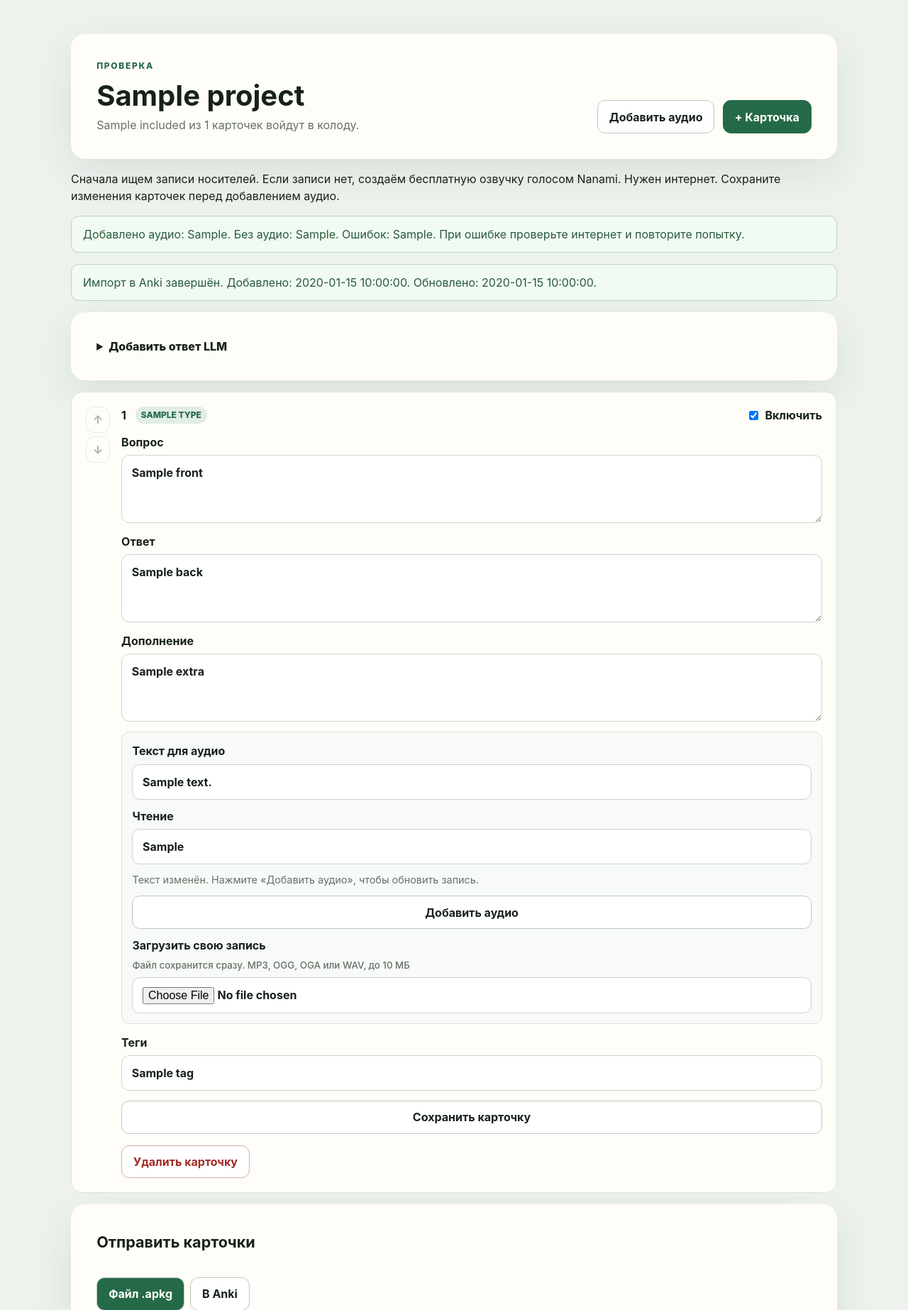
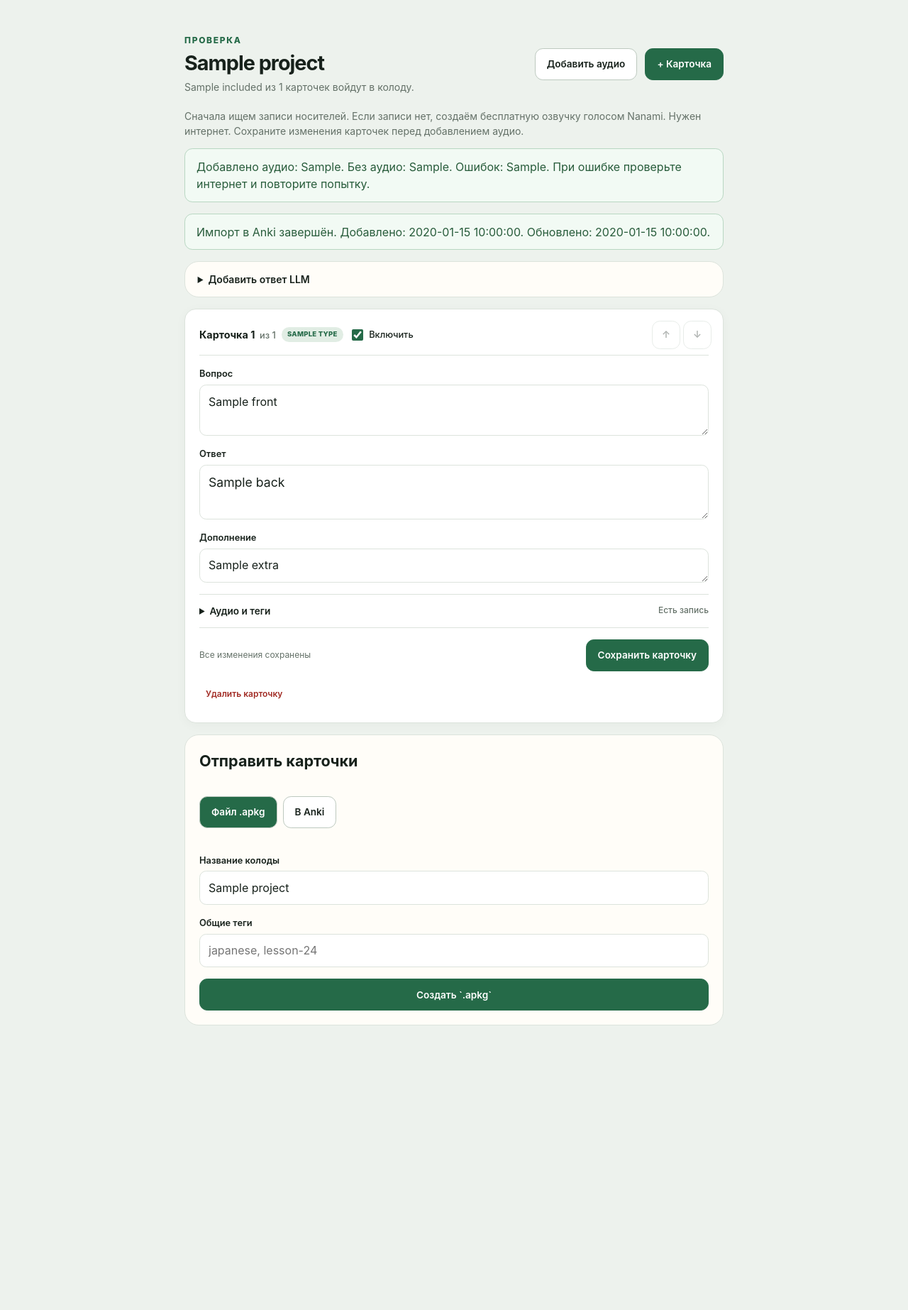
Before and after one commit to eulerformula69/anki-pipeline, a FastAPI app: template src/gui/templates/review.html in a window 1280 px wide. Shown: the part 56-1902 px from the top of the page at 71% size. After the commit the page ends 1501 px from the top, so only its background shows below. Run offline with FastAPI, Linux system fonts and the light colour scheme; the template is opened without the code that fills it: most values are stand-ins (such as "Sample title", 1, 10 or a date in 2020).

Commit message:
Make card review narrower and easier to scan

```diff
--- a/src/gui/static/app.js
+++ b/src/gui/static/app.js
@@ -34,6 +34,7 @@ document.addEventListener("submit", async (event) => {
     const nextMain = nextDocument.querySelector("main");
     if (!nextMain) throw new Error("Response does not contain the page content");
     document.querySelector("main").replaceWith(nextMain);
+    fitCardFields();
     document.title = nextDocument.title;
     history.replaceState(null, "", response.url);
     if (cardId) document.getElementById(cardId)?.scrollIntoView({ block: "nearest" });
@@ -46,3 +47,21 @@ document.addEventListener("submit", async (event) => {
     document.body.classList.remove("page-busy");
   }
 });
+
+function fitCardFields(root = document) {
+  root.querySelectorAll('.review-card textarea').forEach((field) => {
+    if (!field.getClientRects().length) return;
+    field.style.height = 'auto';
+    field.style.height = `${field.scrollHeight + 2}px`;
+  });
+}
+
+document.addEventListener('input', (event) => {
+  const editor = event.target.closest('.editor');
+  if (!editor) return;
+  editor.dataset.unsaved = '1';
+  editor.querySelector('.save-status').textContent = 'Есть несохранённые изменения';
+  if (event.target.matches('textarea')) fitCardFields(editor);
+});
+window.addEventListener('resize', () => fitCardFields());
+fitCardFields();
--- /dev/null
+++ b/src/gui/static/review.css
@@ -0,0 +1,52 @@
+/* A focused reading column keeps each card within a comfortable line length. */
+.review-page { max-width: 760px; margin-inline: auto; font-family: -apple-system, BlinkMacSystemFont, "Segoe UI", system-ui, sans-serif; }
+.review-page .panel { padding: 1.25rem; box-shadow: none; border-color: var(--line); }
+.review-page .toolbar { flex-wrap: wrap; align-items: center; background: transparent; border: 0; padding: 0; margin-bottom: 1.25rem; }
+.review-page .toolbar h1 { font-size: clamp(1.35rem, 3vw, 1.8rem); letter-spacing: -.035em; overflow-wrap: anywhere; }
+.review-page .eyebrow { margin-bottom: .5rem; }
+.review-page .toolbar p:last-child, .review-hint { font-size: .875rem; color: var(--muted); }
+.review-page .toolbar-actions { flex-wrap: wrap; }
+.review-page .add-cards { padding: .85rem 1.1rem; }
+.review-page .add-cards summary { font-size: .875rem; font-weight: 600; }
+.review-page .cards { gap: 1.5rem; }
+.review-page .review-card { position: relative; display: block; padding: 1.25rem; background: #fff; box-shadow: 0 3px 15px rgba(25,48,33,.035); scroll-margin-top: 1rem; }
+.review-page .editor { gap: 1rem; min-width: 0; }
+.review-page .card-head { flex-wrap: wrap; gap: .5rem; padding-bottom: .8rem; border-bottom: 1px solid var(--line); padding-right: 5.5rem; }
+.review-page .card-head strong { font-size: .9rem; font-weight: 650; }
+.review-page .card-head strong small { font-size: .8rem; margin-left: .2rem; }
+.review-page .card-head span { font-size: .6rem; letter-spacing: .025em; }
+.review-page .check { margin-left: 0; font-size: .8rem; font-weight: 500; min-height: 2rem; }
+.review-page .check input { accent-color: var(--green); width: 1rem; height: 1rem; }
+.review-page .order { position: absolute; right: 1rem; top: 1rem; display: flex; gap: .25rem; }
+.review-page .order button { width: 2.5rem; min-height: 2.5rem; }
+.review-page label { font-size: .8rem; font-weight: 600; gap: .35rem; }
+.review-page input, .review-page textarea { font-size: 1rem; font-weight: 400; line-height: 1.55; border-color: var(--line); border-radius: .6rem; padding: .65rem .75rem; }
+.review-page textarea { min-height: 3rem; resize: vertical; }
+.review-page textarea[name="front"], .review-page textarea[name="back"] { min-height: 4.5rem; }
+.review-page textarea[name="back"] { font-size: 1.1rem; }
+.review-page textarea:focus, .review-page input:focus { border-color: var(--green); outline: 3px solid #256a481c; }
+.review-page button { font-size: .85rem; font-weight: 600; }
+.review-page button:active:not(:disabled) { transform: scale(.97); }
+.review-page :focus-visible { outline: 3px solid #256a4870; outline-offset: 3px; }
+.card-options { border-block: 1px solid var(--line); padding-block: .8rem; }
+.card-options summary { cursor: pointer; font-size: .85rem; font-weight: 600; }
+.card-options summary small { float: right; font-size: .75rem; }
+.card-options .audio-editor { margin-block: .9rem; background: #f7f9f7; }
+.card-save { display: flex; justify-content: space-between; gap: .75rem; align-items: center; flex-wrap: wrap; }
+.save-status { font-size: .75rem; color: var(--muted); }
+.editor[data-unsaved="1"] .save-status { color: #8b590c; }
+.review-page .delete-card { margin-top: .75rem; }
+.review-page button.danger { min-height: 2.5rem; padding: .35rem .5rem; background: transparent; border-color: transparent; font-size: .75rem; }
+.review-page .export form { grid-template-columns: 1fr; }
+@media (max-width: 480px) {
+  .review-page .review-card { padding: 1rem; }
+  .review-page .card-head { align-items: flex-start; }
+  .review-page .card-head strong { flex-basis: 100%; }
+  .card-save button { width: 100%; }
+}
+@media (prefers-reduced-motion: reduce) {
+  .review-page button:active:not(:disabled) { transform: none; }
+}
+@media (prefers-contrast: more) {
+  .review-page input, .review-page textarea, .review-page .review-card { border-color: var(--muted); }
+}
--- a/src/gui/templates/base.html
+++ b/src/gui/templates/base.html
@@ -4,8 +4,9 @@
   <meta charset="utf-8">
   <meta name="viewport" content="width=device-width,initial-scale=1">
   <title>{% block title %}anki-pipeline{% endblock %}</title>
-  <link rel="stylesheet" href="/static/app.css">
-  <script src="/static/app.js?v=5" defer></script>
+  <link rel="stylesheet" href="/static/app.css?v=2">
+  {% block styles %}{% endblock %}
+  <script src="/static/app.js?v=6" defer></script>
   <script src="/static/anki-connect.js?v=1" defer></script>
 </head>
 <body>
--- a/src/gui/templates/review.html
+++ b/src/gui/templates/review.html
@@ -1,7 +1,8 @@
 {% extends "base.html" %}
 {% block title %}{{ project.name }} · anki-pipeline{% endblock %}
+{% block styles %}<link rel="stylesheet" href="/static/review.css?v=1">{% endblock %}
 {% block content %}
-<div data-async-page>
+<div data-async-page class="review-page">
 <section class="panel toolbar">
   <div><p class="eyebrow">ПРОВЕРКА</p><h1>{{ project.name }}</h1><p>{{ included }} из {{ project.cards|length }} карточек войдут в колоду.</p></div>
   <div class="toolbar-actions">
@@ -9,7 +10,7 @@
     <form method="post" action="/projects/{{ project.id }}/cards/new"><input type="hidden" name="csrf" value="{{ csrf }}"><button class="primary" data-busy-label="Добавляем…">+ Карточка</button></form>
   </div>
 </section>
-<p>Сначала ищем записи носителей. Если записи нет, создаём бесплатную озвучку голосом Nanami. Нужен интернет. Сохраните изменения карточек перед добавлением аудио.</p>
+<p class="review-hint">Сначала ищем записи носителей. Если записи нет, создаём бесплатную озвучку голосом Nanami. Нужен интернет. Сохраните изменения карточек перед добавлением аудио.</p>
 
 {% if audio_found is not none %}
 <p class="notice">Добавлено аудио: {{ audio_found }}. Без аудио: {{ audio_missing }}. Ошибок: {{ audio_failed }}. При ошибке проверьте интернет и повторите попытку.</p>
@@ -34,15 +35,17 @@
 <article class="review-card {% if not card.included %}excluded{% endif %}" id="{{ card.id }}">
   <form class="order" method="post" action="/projects/{{ project.id }}/cards/{{ card.id }}/move">
     <input type="hidden" name="csrf" value="{{ csrf }}">
-    <button name="direction" value="up" {% if loop.first %}disabled{% endif %}>↑</button>
-    <button name="direction" value="down" {% if loop.last %}disabled{% endif %}>↓</button>
+    <button aria-label="Переместить карточку выше" name="direction" value="up" {% if loop.first %}disabled{% endif %}>↑</button>
+    <button aria-label="Переместить карточку ниже" name="direction" value="down" {% if loop.last %}disabled{% endif %}>↓</button>
   </form>
   <form class="editor" method="post" enctype="multipart/form-data" action="/projects/{{ project.id }}/cards/{{ card.id }}">
     <input type="hidden" name="csrf" value="{{ csrf }}">
-    <div class="card-head"><strong>{{ card.id }}</strong><span>{{ card.type }}</span><label class="check"><input type="checkbox" name="included" value="true" {% if card.included %}checked{% endif %}> Включить</label></div>
-    <label>Вопрос<textarea name="front" required>{{ card.front }}</textarea></label>
-    <label>Ответ<textarea name="back" required>{{ card.back }}</textarea></label>
-    <label>Дополнение<textarea name="extra">{{ card.extra }}</textarea></label>
+    <div class="card-head"><strong title="{{ card.id }}">Карточка {{ loop.index }} <small>из {{ loop.length }}</small></strong><span>{{ card.type }}</span><label class="check"><input type="checkbox" name="included" value="true" {% if card.included %}checked{% endif %}> Включить</label></div>
+    <label>Вопрос<textarea rows="2" name="front" required>{{ card.front }}</textarea></label>
+    <label>Ответ<textarea rows="2" name="back" required>{{ card.back }}</textarea></label>
+    <label>Дополнение<textarea rows="1" name="extra">{{ card.extra }}</textarea></label>
+    <details class="card-options">
+      <summary>Аудио и теги <small>{{ "Есть запись" if card.audio else "Без записи" }}</small></summary>
     <div class="audio-editor">
       <label>Текст для аудио<input name="audio_text" value="{{ card.audio_text }}" placeholder="関する"></label>
       <label>Чтение<input name="audio_reading" value="{{ card.audio_reading }}" placeholder="かんする"></label>
@@ -65,7 +68,8 @@
       </label>
     </div>
     <label>Теги<input name="tags" value="{{ card.tags|join(', ') }}"></label>
-    <button data-busy-label="Сохраняем…">Сохранить карточку</button>
+    </details>
+    <div class="card-save"><span class="save-status" role="status" aria-live="polite">Все изменения сохранены</span><button class="primary" data-busy-label="Сохраняем…">Сохранить карточку</button></div>
   </form>
   <form class="delete-card" method="post" action="/projects/{{ project.id }}/cards/{{ card.id }}/delete" data-confirm="Удалить карточку {{ card.id }} из проекта? Это действие нельзя отменить. Карточка в Anki и ранее созданный файл .apkg сохранятся.">
     <input type="hidden" name="csrf" value="{{ csrf }}">
```
